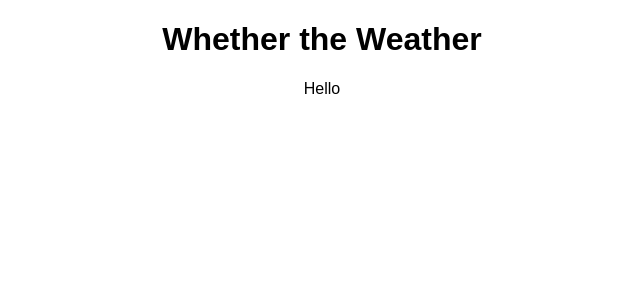
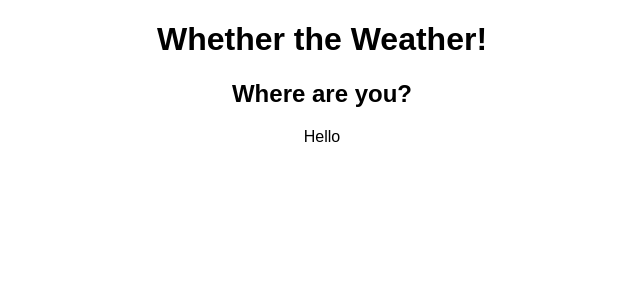
Before and after one commit to shawnwallace1/whether_the_weather, a React (Create React App) app: page / in a window 1280 px wide. Shown: the top 300 px of the page, without its empty margins (318-958 px from the left). Built offline with nearby package versions, Linux system fonts and the light colour scheme.

Commit message:
Testing fordragons

```diff
--- a/src/App.js
+++ b/src/App.js
@@ -1,13 +1,16 @@
 import React, { Component } from 'react';
 import logo from './logo.svg';
 import './App.css';
+import BoardImage from "./boardimage.jsx"
+import Pinterest from "./pinterest.jsx"
 
 class App extends Component {
   render() {
     return (
       <div className="App">
-        <h1>Whether the Weather</h1>
+        <h1>Whether the Weather!</h1>
         <div className="main-content">
+          <h2>Where are you?</h2>
           {this.props.children}
         </div>
       </div>
--- /dev/null
+++ b/src/boardimage.jsx
@@ -0,0 +1,58 @@
+// import React, { PropTypes } from 'react'
+//
+// class BoardImage extends React.Component
+//   constructor (props) {
+//     super (props);
+//     this.state = {
+//       display: "Male or Female?"
+//     }
+//   }
+//
+//   handleFemaleClick = () => {
+//     this.setState ({
+//
+//     })
+//   }
+//
+//   handleMaleClick () {
+//     this.setState({
+//
+//     })
+//   }
+// // if (man) {
+// //   return
+// //   if (warm) {
+// //     if (sunny, clear) {
+// //       return ()
+// //     }
+// //     if (rainy, windy) {
+// //       return ()
+// //     }
+// //     if ()
+// //   }
+// //   if (hot)
+// //   if (cold)
+// //   if (freezing)
+// // }
+// //
+// // if (woman) {
+// //   return
+// //   if (warm)
+// //
+// //   if (hot)
+// //   if (cold)
+// //   if (freezing)
+// // }
+//
+//   render () {
+//    return (
+//      <div>
+//        <button onClick={this.handleFemaleClick}>Female</button>
+//        <button onClick={this.handleMaleClick}>Male</button>
+//        {this.state.display}
+//    </div>
+//    )
+//   }
+// }
+//
+// export default BoardImage;
--- /dev/null
+++ b/src/pinterest.jsx
@@ -0,0 +1,9 @@
+import React, { PropTypes } from 'react'
+
+class Pinterest extends React.Component {
+  render () {
+
+  }
+}
+
+export default Pinterest;
```
